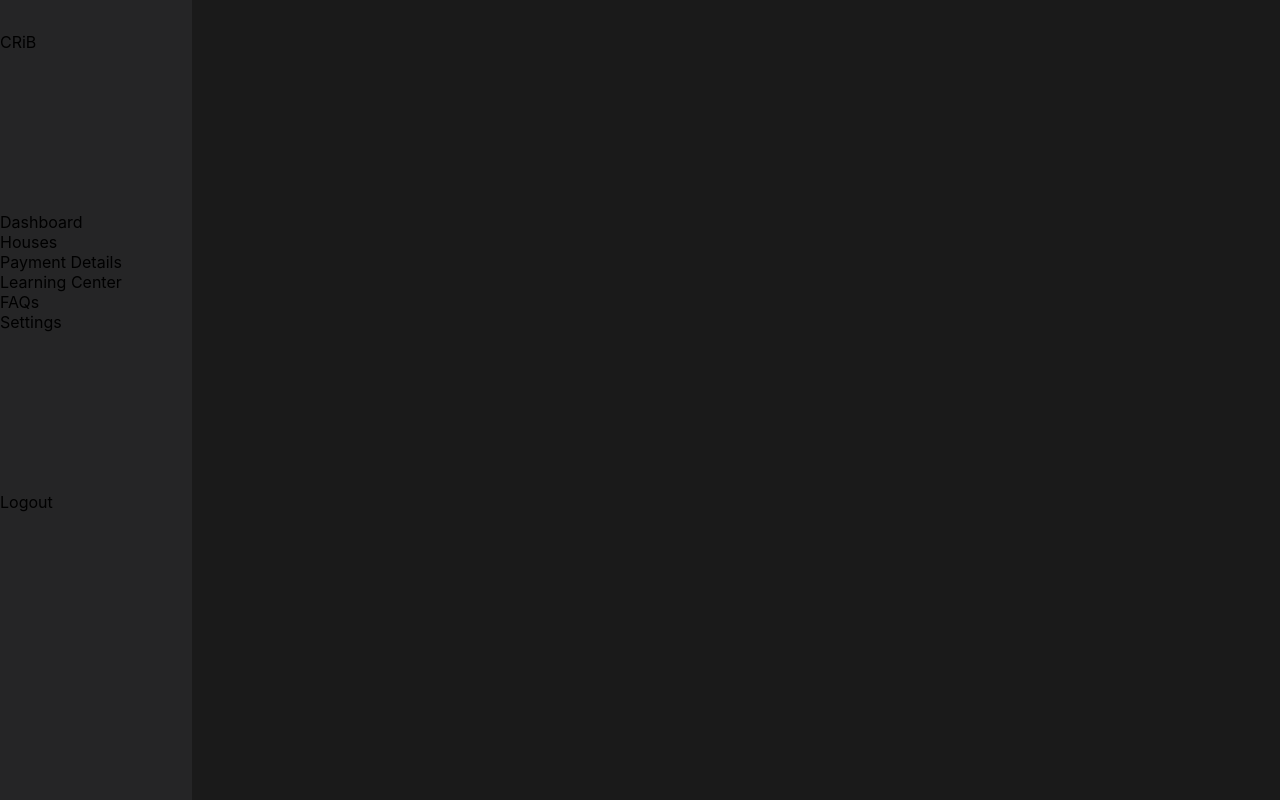
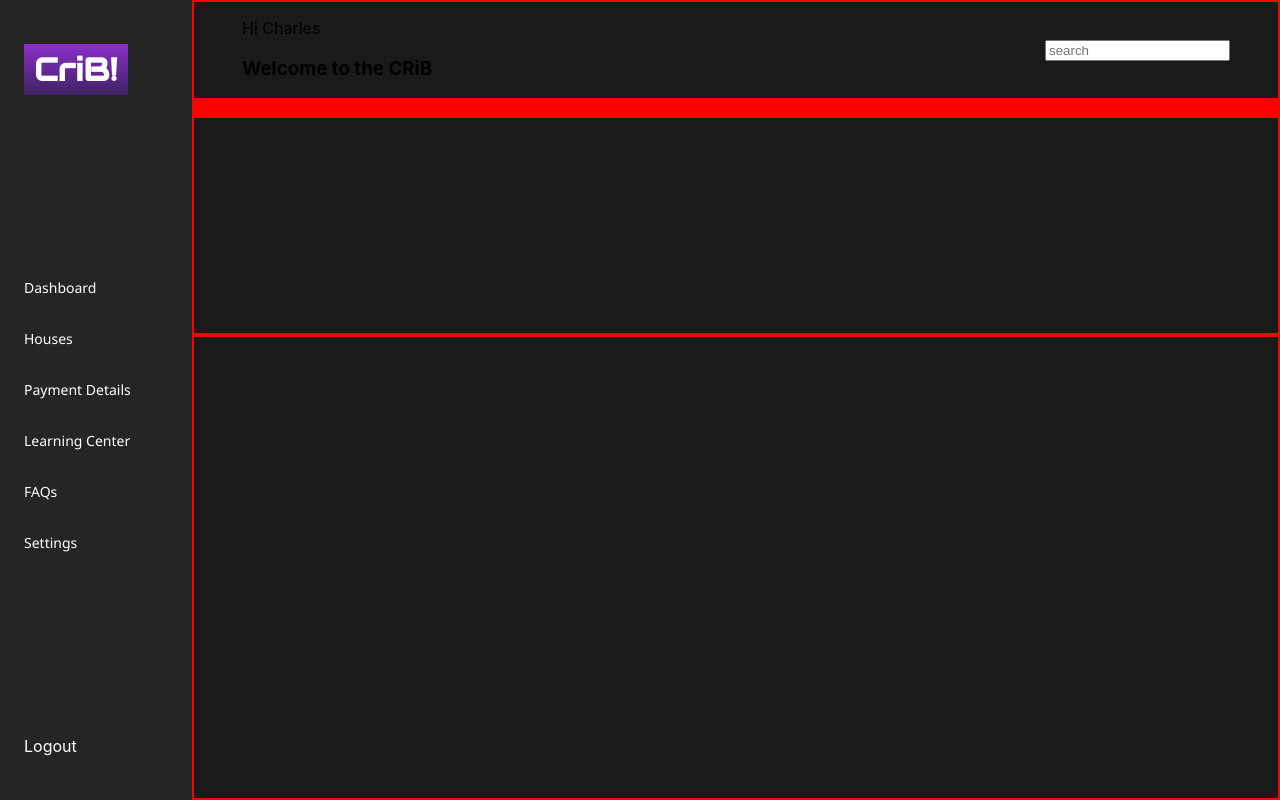
Before and after one commit to EbenFergy/CRIB, a React (Create React App) app: page / in a window 1280 px wide. Both pictures are taken after typing "name@example.com", "Sample123" into the empty fields and a click on the button "LOGIN". Built offline with nearby package versions, Linux system fonts and the light colour scheme; a web font is replaced by a local one.

Commit message:
building dashboard

```diff
--- a/src/Dashboard/Dashboard.jsx
+++ b/src/Dashboard/Dashboard.jsx
@@ -7,8 +7,8 @@ const Dashboard = () => {
   return (
     <DashboardStyle>
       <LeftDash>
-        <div>CRiB</div>
-        <div>
+        <h1>CriB!</h1>
+        <div className="leftDashMenu">
           <div className="div">Dashboard</div>
           <div className="div">Houses</div>
           <div className="div">Payment Details</div>
@@ -18,7 +18,26 @@ const Dashboard = () => {
         </div>
         <div className="logout">Logout</div>
       </LeftDash>
-      <RightDash></RightDash>
+      <RightDash>
+        <div className="first">
+          <div>
+            <p>Hi Charles</p> <h3>Welcome to the CRiB</h3>
+          </div>
+          <div>
+            <input type="search" placeholder="search" />
+          </div>
+        </div>
+        <div className="second">
+          <div className='snapshots'>
+            <div></div>
+            <div></div>
+            <div></div>
+            <div></div>
+          </div>
+          <div></div>
+        </div>
+        <div className="third"></div>
+      </RightDash>
     </DashboardStyle>
   );
 };
--- a/src/Dashboard/DashboardStyle.js
+++ b/src/Dashboard/DashboardStyle.js
@@ -7,6 +7,7 @@ export const DashboardStyle = styled.div`
 `;
 
 export const LeftDash = styled.div`
+  color: #ffff;
   background-color: #252526;
   flex-basis: 15%;
   /* border: 2px solid green; */
@@ -16,11 +17,35 @@ export const LeftDash = styled.div`
   flex-direction: column;
   gap: 10rem;
   align-items: flex-start;
+  justify-content: space-around;
   padding: 2rem 0;
+  padding-left: 1.5rem;
   box-sizing: border-box;
 
   .logout {
     align-self: ;
+  }
+
+  h1 {
+    font-family: "Audiowide", sans-serif;
+    margin: 0;
+    /* color: rgb(139, 47, 202); */
+    background: linear-gradient(
+      360deg,
+      rgba(63, 34, 101, 1) 0%,
+      rgba(139, 47, 202, 1) 100%
+    );
+    /* -webkit-background-clip: text; */
+    /* -webkit-text-fill-color: transparent; */
+    padding: 5px 10px;
+  }
+
+  .leftDashMenu {
+    font-family: "Segoe UI", Tahoma, Geneva, Verdana, sans-serif;
+    font-size: 14px;
+    display: flex;
+    flex-direction: column;
+    gap: 2rem;
   }
 `;
 
@@ -29,4 +54,29 @@ export const RightDash = styled.div`
   flex-basis: 85%;
   /* border: 2px solid red; */
   height: 100%;
+
+  display: flex;
+  flex-direction: column;
+
+  .first {
+    flex-basis: 10%;
+    border: 2px solid red;
+    display: flex;
+    justify-content: space-between;
+    align-items: center;
+    padding: 0 3rem;
+  }
+  .second {
+    flex-basis: 30%;
+    border: 2px solid red;
+  }
+
+  .snapshots *{
+    border: 2px solid red;
+  }
+
+  .third {
+    flex-basis: 60%;
+    border: 2px solid red;
+  }
 `;
--- a/src/Dashboard/LeftDashboardStyle.js
+++ b/src/Dashboard/LeftDashboardStyle.js
@@ -1,7 +1,7 @@
 import styled from "styled-components";
 
 const LeftDashStyle = styled.div`
-  background-color: #212121;
+  background-color: #232220;
   flex-basis: 20%;
   border: 2px solid green;
 `;
--- a/src/Dashboard/RightDashboardStyle.js
+++ b/src/Dashboard/RightDashboardStyle.js
@@ -1,7 +1,7 @@
 import styled from "styled-components";
 
 const RightDashStyle = styled.div`
-  background-color: #1a1a1a;
+  background-color: #100e0e;
 `;
 
 export default RightDashStyle;
```
